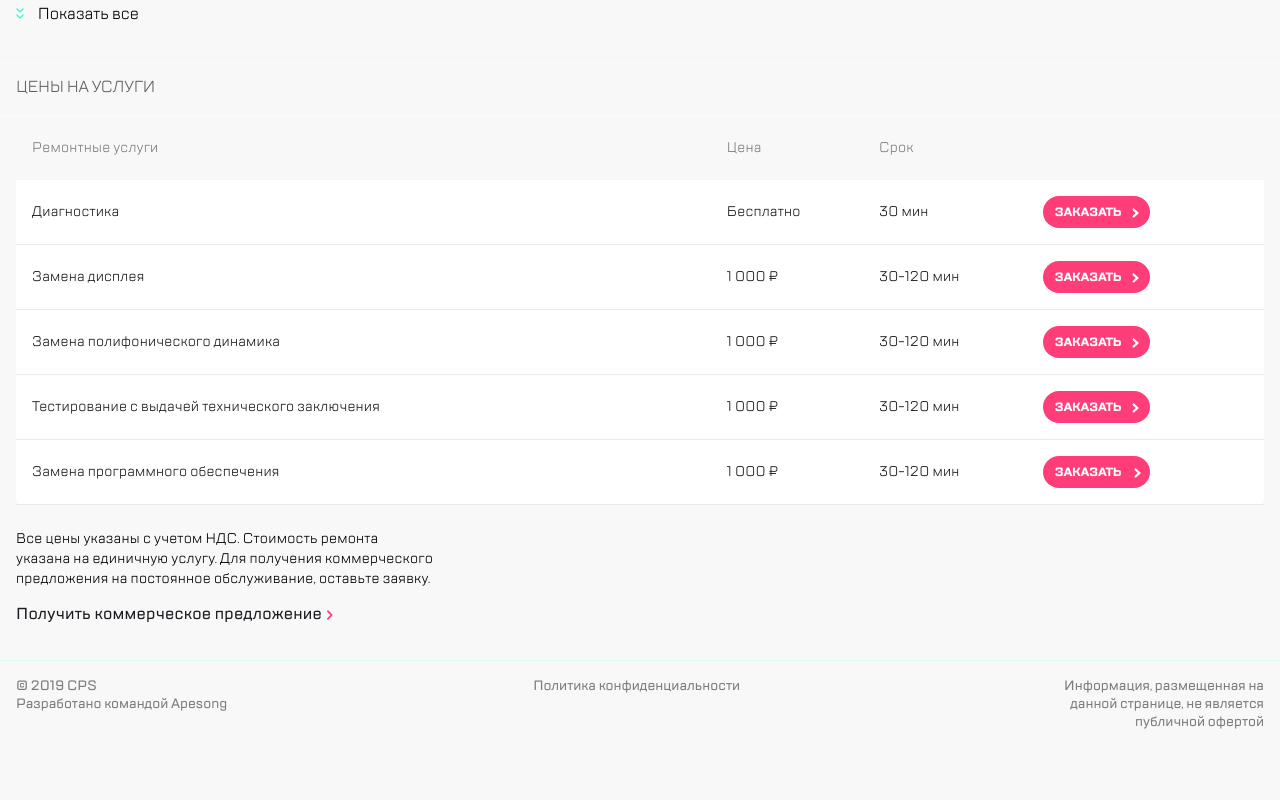
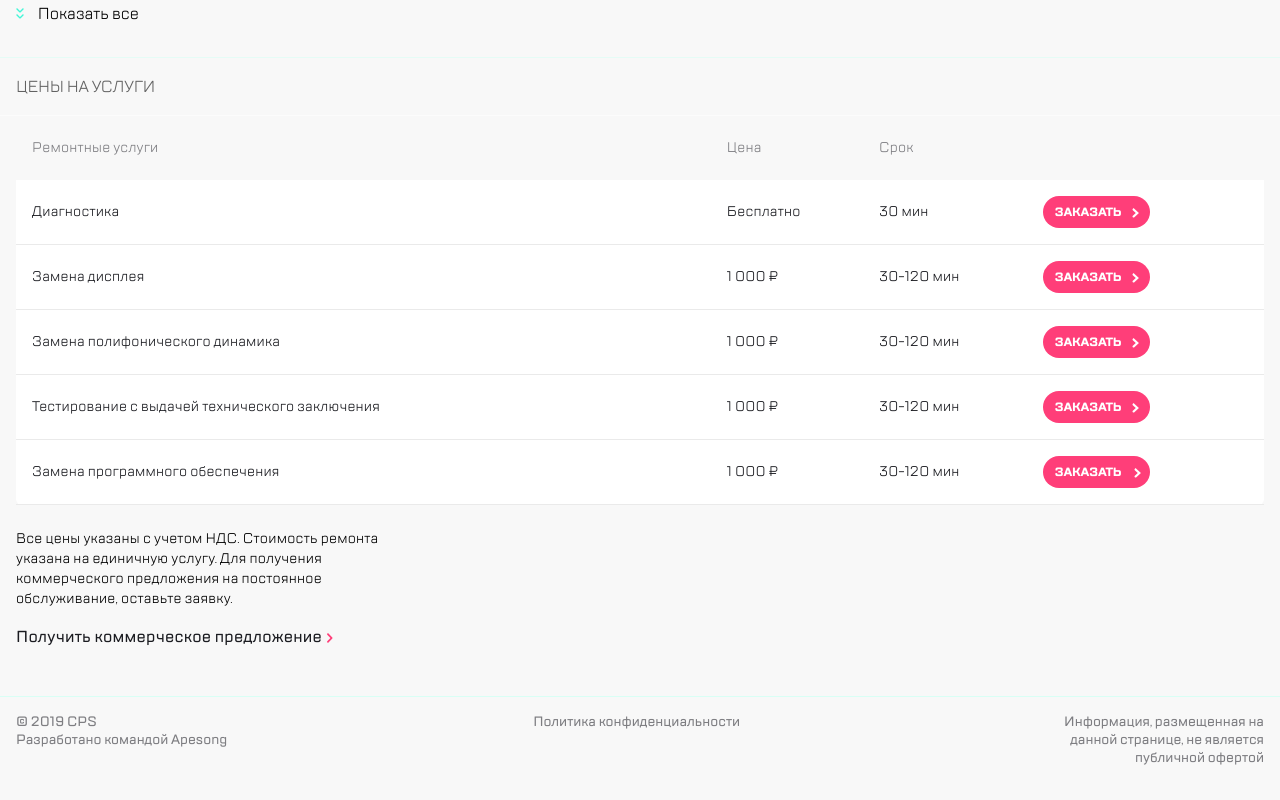
Before and after one commit to HYTROP/1.6, a plain HTML site: page index.html in a window 1280 px wide. Shown: the part 998-1798 px from the top of the page. Before the commit the page ends 1762 px from the top, so only its background shows below. Drawn offline with nearby package versions, Linux system fonts and the light colour scheme.

Commit message:
1.6-progress

```diff
--- a/style.css
+++ b/style.css
@@ -1344,7 +1344,6 @@ main {
 
 .slide__wrapper {
   display: flex;
-  flex-shrink: 0;
   border: 2px solid transparent; }
 
 .slider__button {
@@ -1352,7 +1351,7 @@ main {
   font-size: 16px;
   font-weight: medium;
   letter-spacing: -0.6px;
-  color: #343434d4;
+  color: #7e7e82;
   border: none;
   background: none;
   padding: 8px 16px; }
@@ -1388,7 +1387,8 @@ main {
   font-size: 14px;
   font-weight: 100;
   line-height: 18px;
-  letter-spacing: 0.200000003px; }
+  letter-spacing: 0.200000003px;
+  color: #1b1c21; }
 
 .text {
   overflow: hidden; }
@@ -1701,7 +1701,6 @@ main {
     height: 20px; } }
 
 .taxes-text {
-  max-width: 434px;
   font-family: "TT Lakes";
   font-size: 14px;
   font-weight: 100;
@@ -1713,10 +1712,16 @@ main {
   .taxes-text {
     padding: 10px 0 16px 32px; } }
 
+@media (min-width: 320px) {
+  .taxes-text {
+    max-width: 288px; } }
+
+@media (min-width: 768px) {
+  .taxes-text {
+    max-width: 421px; } }
+
 .commerce_button {
-  width: 192px;
-  height: 55px;
-  padding-left: 16px; }
+  padding: 0 16px 47px 16px; }
   .commerce_button button {
     padding: 0;
     text-align: start;
@@ -1727,9 +1732,13 @@ main {
     font-family: "TT Lakes";
     font-size: 16px;
     font-weight: 500;
-    line-height: 11px;
+    line-height: 24px;
     letter-spacing: 0.24px;
     white-space: nowrap; }
+
+@media (min-width: 320px) {
+  .commerce_button button {
+    white-space: normal; } }
 
 @media (min-width: 1440px) {
   .commerce_button {
```
Also changed, not shown: 1 other file.
